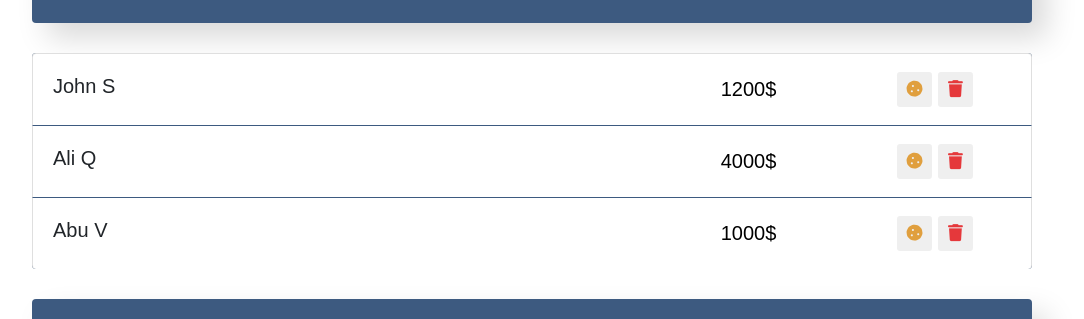
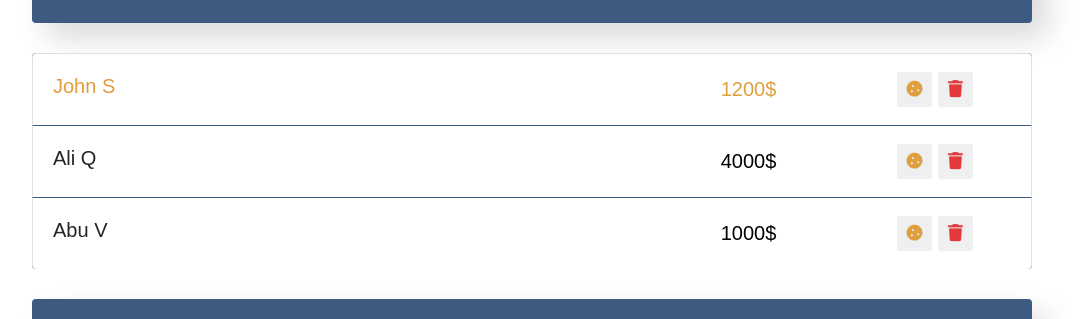
Before and after one commit to AbdurahmonQobiljonov/Employees-todo, a React (Create React App) app: page / in a window 1280 px wide. Shown: the part 344-663 px from the top of the page, without its empty margins (108-1192 px from the left). Built offline with nearby package versions, Linux system fonts and the light colour scheme.

Commit message:
epmloyees-list component is done!

```diff
--- a/src/components/app/App.js
+++ b/src/components/app/App.js
@@ -7,6 +7,11 @@ import SearchPanel from '../search-panel/search-panel';
 import './App.css';
 
 const App = () => {
+  const data = [
+    { name: 'John S', salary: 1200, increace: true , id:1 },
+    { name: 'Ali Q', salary: 4000,increace: false , id:2 },
+    { name: 'Abu V', salary: 1000,increace: false , id:3 },
+  ];
   return (
     <div className="app">
       <AppInfo />
@@ -14,7 +19,7 @@ const App = () => {
         <SearchPanel />
         <AppFilter />
       </div>
-      <EmployersList />
+      <EmployersList data={data} />
       <EmployersAddForm />
     </div>
   );
--- a/src/components/employers-list-item/employers-list-item.js
+++ b/src/components/employers-list-item/employers-list-item.js
@@ -1,8 +1,13 @@
 import './employers-list-item.css';
 
-const EmployersListItem = ({ name, salary }) => {
+const EmployersListItem = ({ name, salary, increace }) => {
+  let classNames = 'list-group-item d-flex justify-content-between';
+  if (increace) {
+    classNames += ' increase';
+  }
+
   return (
-    <li className="list-group-item d-flex justify-content-between">
+    <li className={classNames}>
       <span className="list-group-item-label">{name}</span>
       <input type="text" className="list-group-item-input" defaultValue={salary + '$'} />
       <div className="d-flex justify-content-center align-items-center">
--- a/src/components/employers-list/employers-list.js
+++ b/src/components/employers-list/employers-list.js
@@ -2,14 +2,13 @@ import EmployerListItem from '../employers-list-item/employers-list-item';
 
 import './employers-list.css';
 
-const EmployersList = () => {
-  return (
-    <ul className="app-list list-group">
-      <EmployerListItem name="John S" salary={1200} />
-      <EmployerListItem name="Ali Q" salary={4000} />
-      <EmployerListItem name="Abu V" salary={1000} />
-    </ul>
-  );
+const EmployersList = ({ data }) => {
+  const elements = data?.map((item) => {
+    const { id, ...itemProps } = item;
+    return <EmployerListItem key={id} {...itemProps} />;
+  });
+
+  return <ul className="app-list list-group">{elements}</ul>;
 };
 
 export default EmployersList;
```
